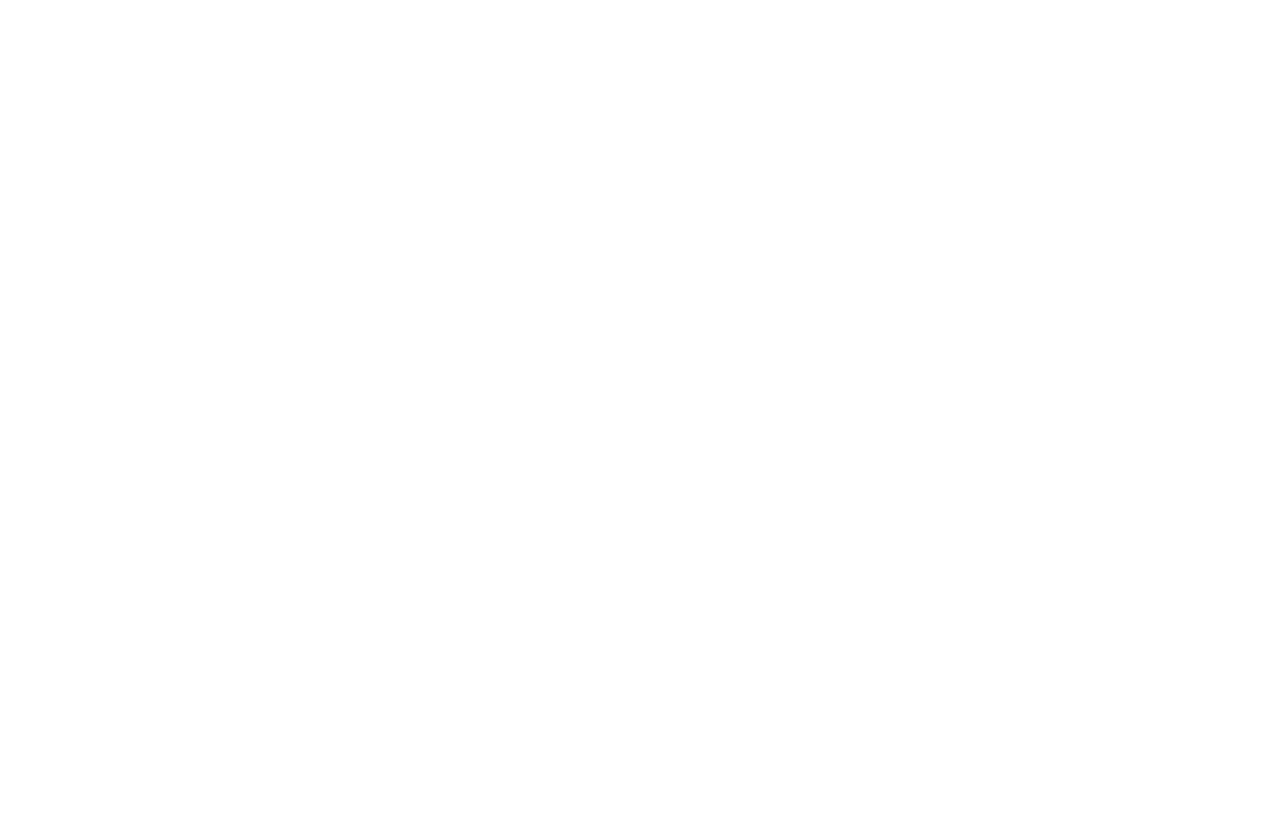
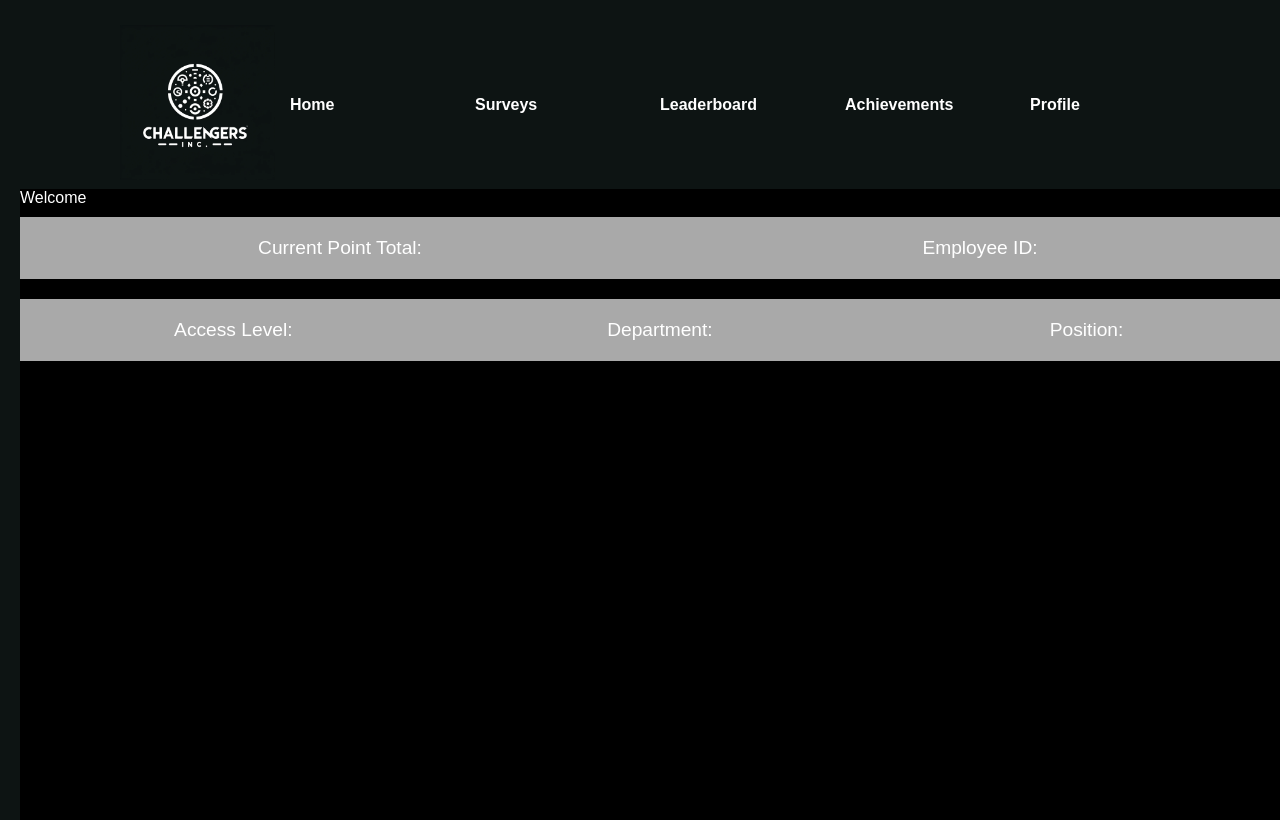
Before and after one commit to camarqu4/challengers, a website: page profile.html in a window 1280 px wide. Drawn offline with Linux system fonts and the light colour scheme.

Commit message:
Created bones of the profile page

```diff
--- a/profile.html
+++ b/profile.html
@@ -0,0 +1,47 @@
+<!DOCTYPE html>
+<html lang="en">
+<head>
+    <meta charset="UTF-8">
+    <meta name="viewport" content="width=device-width, initial-scale=1.0">
+    <title>User Profile</title>
+    <link rel="stylesheet" href="style.css">
+</head>
+<body>
+    <!-- Navbar -->
+    <div class="navbar">
+        <div class="logo-container-nav col-lg-02 col-md-02 col-sm-12">
+            <img src="ch_logo.png" alt="Your Logo">
+        </div>
+        <a href="user_home.html" div class="col-lg-02 col-md-01 col-sm-12">Home</a>
+        <a href="surveys.html" div class="col-lg-02 col-md-03 col-sm-00">Surveys</a> <!-- Update href as necessary -->
+        <a href="leaderboard.html" div class="col-lg-02 col-md-03 col-sm-00">Leaderboard</a> <!-- Update href as necessary -->
+        <a href="achievements.html"div class="col-lg-02 col-md-00 col-sm-00">Achievements</a>
+        <a href="profile.html"div class="col-lg-02 col-md-03 col-sm-12">Profile</a> <!-- Update href as necessary -->
+    </div>
+    <div class="profileName">
+        Welcome
+    </div>
+    <div>
+        <div class="profileAttribute col-lg-06 col-md-12 col-sm-12">
+            Current Point Total:
+        </div>
+        <div class="profileAttribute col-lg-06 col-md-12 col-sm-12">
+            Employee ID:
+        </div>
+    </div>
+    <div>
+        <div class="profileAttribute col-lg-04 col-md-06 col-sm-12">
+            Access Level:
+        </div>
+        <div class="profileAttribute col-lg-04 col-md-06 col-sm-12">
+            Department:
+        </div>
+        <div class="profileAttribute col-lg-04 col-md-12 col-sm-12">
+            Position:
+        </div>
+    </div>
+
+    <script src="profile.js"></script>
+
+</body>
+</html>
--- /dev/null
+++ b/profile.js
@@ -0,0 +1 @@
+//This will populate the profile page with appropriate data
--- a/style.css
+++ b/style.css
@@ -326,8 +326,16 @@ achievements-container {
     .col-lg-11 	{width: 		 91.66%; }
     .col-lg-12 	{width: 		100.00%; }
 }
-
-
+/* Profile Page */
+.profileAttribute {
+    text-align: center;
+    font-family: Arial, sans-serif;
+    font-size: 120%;
+    margin: 10px 0px;
+    padding: 20px 0px;
+    background-color: darkgrey;
+    float: left;
+}
 /* Accounts Request page */
 body {
     font-family: Arial, sans-serif;
```
